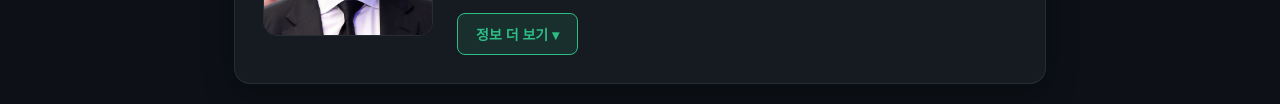
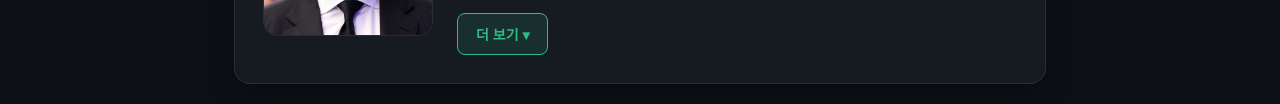
Before and after one commit to PointerPullup/Web-Programming-Final-Project, a website: page index.html in a window 1280 px wide. Shown: the part 451-555 px from the top of the page. Drawn offline with Linux system fonts and the light colour scheme.

Commit message:
Update index.html

```diff
--- a/index.html
+++ b/index.html
@@ -87,7 +87,7 @@
                         '<h2 class="person-name">' + p.name + '</h2>' +
                         '<p class="person-position">' + p.position + '</p>' +
                         '<p class="person-short">' + p.short + '</p>' +
-                        '<button type="button" class="more-btn" id="more-btn">정보 더 보기 ▾</button>' +
+                        '<button type="button" class="more-btn" id="more-btn">더 보기 ▾</button>' +
                     '</div>' +
                 '</div>' +
                 '<div class="person-full" id="person-full" hidden>' + p.fullHtml + '</div>';
```
